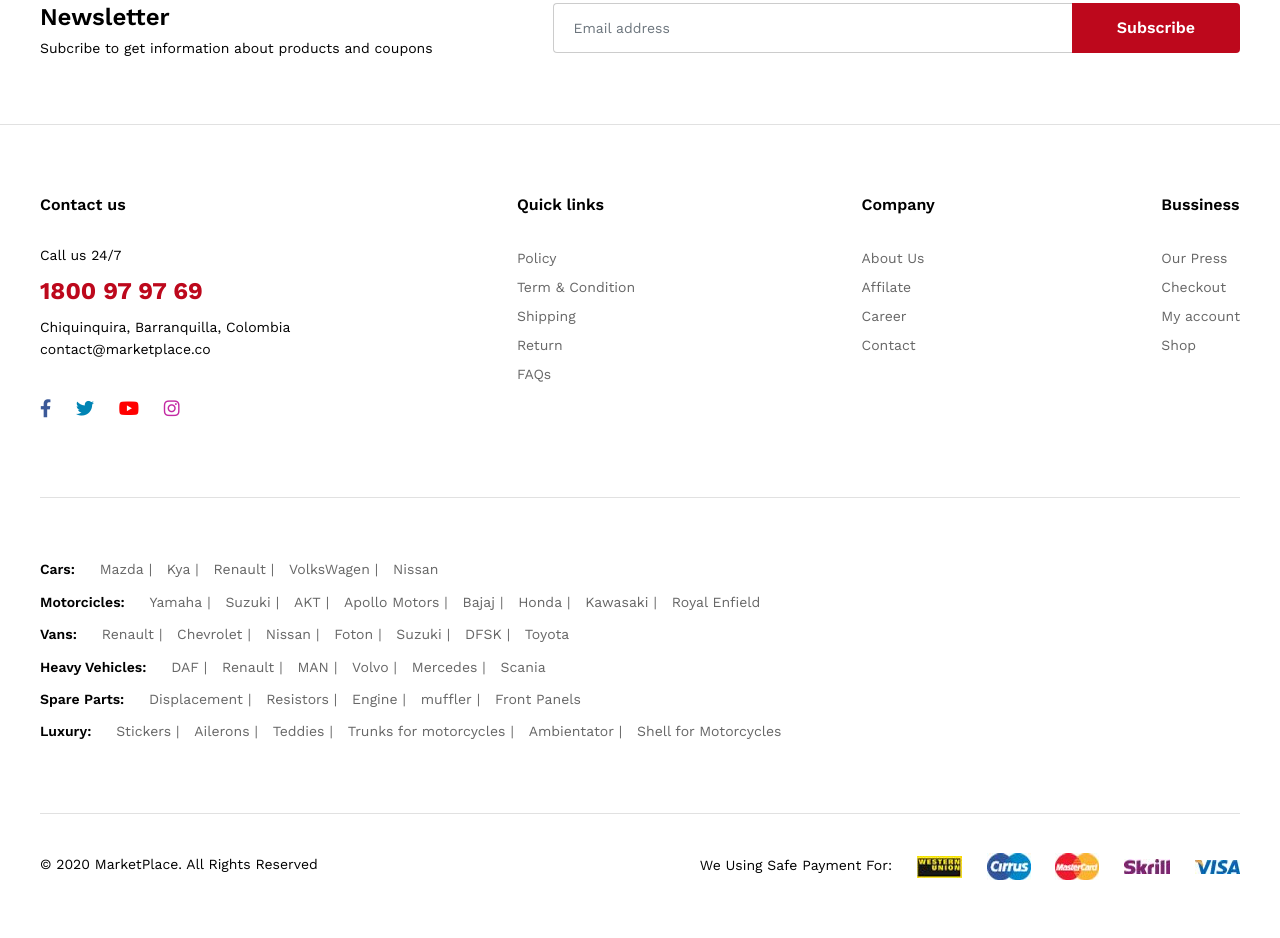
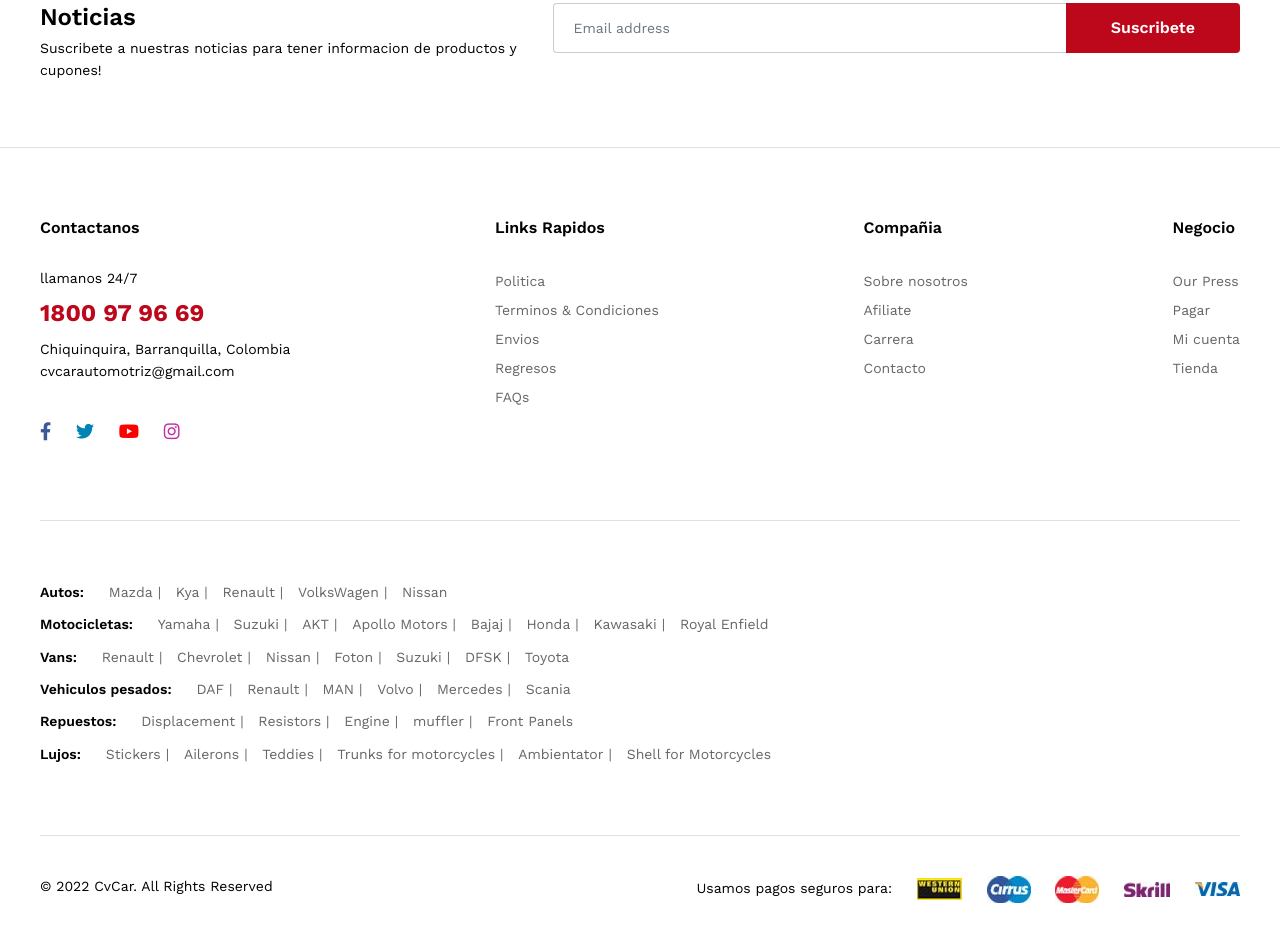
Before and after one commit to dolivare5/CV-CAR-Marketplace, a website: page frontend/login-register.html in a window 1280 px wide. Shown: the part 1037-1975 px from the top of the page. Before the commit the page ends 1952 px from the top, so only its background shows below. Drawn offline with nearby package versions, Linux system fonts and the light colour scheme.

Commit message:
cambio de idioma

```diff
--- a/frontend/login-register.html
+++ b/frontend/login-register.html
@@ -11,7 +11,7 @@
     <meta name="keywords" content="">
     <meta name="description" content="">
 
-	<title>MarketPlace | Login - Register</title>
+	<title>CVCAR | Login - Register</title>
 
 	<link rel="icon" href="img/template/js (1).png">
 
@@ -462,8 +462,8 @@
 
                     <div class="col-xl-5 col-12 ">
                         <div class="ps-form__left">
-                            <h3>Newsletter</h3>
-                            <p>Subcribe to get information about products and coupons</p>
+                            <h3>Noticias</h3>
+                            <p>Suscribete a nuestras noticias para tener informacion de productos y cupones!</p>
                         </div>
                     </div>
 
@@ -474,7 +474,7 @@
                             <div class="form-group--nest">
 
                                 <input class="form-control" type="email" placeholder="Email address">
-                                <button class="ps-btn">Subscribe</button>
+                                <button class="ps-btn">Suscribete</button>
 
                             </div>
 
@@ -506,14 +506,14 @@
 
                 <aside class="widget widget_footer widget_contact-us">
 
-                    <h4 class="widget-title">Contact us</h4>
+                    <h4 class="widget-title">Contactanos</h4>
 
                     <div class="widget_content">
 
-                        <p>Call us 24/7</p>
-                        <h3>1800 97 97 69</h3>
-                        <p>Chiquinquira, Barranquilla, Colombia <br>
-                        	<a href="mailto:contact@marketplace.co">contact@marketplace.co</a>
+                        <p>llamanos 24/7</p>
+                        <h3>1800 97 96 69</h3>
+                        <p> Chiquinquira, Barranquilla, Colombia <br>
+                        	<a href="mailto:cvcarautomotriz@gmail.com">cvcarautomotriz@gmail.com</a>
                     	</p>
 
                         <ul class="ps-list--social">
@@ -533,17 +533,17 @@
 
                 <aside class="widget widget_footer">
 
-                    <h4 class="widget-title">Quick links</h4>
+                    <h4 class="widget-title">Links Rapidos</h4>
 
                     <ul class="ps-list--link">
 
-                        <li><a href="#">Policy</a></li>
+                        <li><a href="#">Politica</a></li>
 
-                        <li><a href="#">Term &amp; Condition</a></li>
+                        <li><a href="#">Terminos &amp; Condiciones</a></li>
 
-                        <li><a href="#">Shipping</a></li>
+                        <li><a href="#">Envios</a></li>
 
-                        <li><a href="#">Return</a></li>
+                        <li><a href="#">Regresos</a></li>
 
                         <li><a href="faqs.html">FAQs</a></li>
 
@@ -557,17 +557,17 @@
 
                 <aside class="widget widget_footer">
 
-                    <h4 class="widget-title">Company</h4>
+                    <h4 class="widget-title">Compañia</h4>
 
                     <ul class="ps-list--link">
 
-                        <li><a href="about-us.html">About Us</a></li>
+                        <li><a href="about-us.html">Sobre nosotros</a></li>
 
-                        <li><a href="#">Affilate</a></li>
+                        <li><a href="#">Afiliate</a></li>
 
-                        <li><a href="#">Career</a></li>
+                        <li><a href="#">Carrera</a></li>
 
-                        <li><a href="contact-us.html">Contact</a></li>
+                        <li><a href="contact-us.html">Contacto</a></li>
 
                     </ul>
 
@@ -579,17 +579,17 @@
 
                 <aside class="widget widget_footer">
 
-                    <h4 class="widget-title">Bussiness</h4>
+                    <h4 class="widget-title">Negocio</h4>
 
                     <ul class="ps-list--link">
 
                         <li><a href="#">Our Press</a></li>
 
-                        <li><a href="checkout.html">Checkout</a></li>
+                        <li><a href="checkout.html">Pagar</a></li>
 
-                        <li><a href="my-account.html">My account</a></li>
+                        <li><a href="my-account.html">Mi cuenta</a></li>
 
-                        <li><a href="shop-default.html">Shop</a></li>
+                        <li><a href="shop-default.html">Tienda</a></li>
 
                     </ul>
 
@@ -604,7 +604,7 @@
             <div class="ps-footer__links">
 
                 <p>
-                    <strong>Cars:</strong>
+                    <strong>Autos:</strong>
                 	<a href="#">Mazda</a>
                     <a href="#">Kya</a>
                     <a href="#">Renault</a>
@@ -614,7 +614,7 @@
                 </p>
 
                 <p>
-                	<strong>Motorcicles:</strong>
+                	<strong>Motocicletas:</strong>
                 	<a href="#">Yamaha</a>
                     <a href="#">Suzuki</a>
                     <a href="#">AKT</a>
@@ -639,7 +639,7 @@
                 </p>
 
                 <p>
-                	<strong>Heavy Vehicles:</strong>
+                	<strong>Vehiculos pesados:</strong>
                 	<a href="shop-default.html">DAF</a>
                     <a href="#">Renault</a>
                     <a href="#">MAN</a>
@@ -650,7 +650,7 @@
                 </p>
 
                 <p>
-                	<strong>Spare Parts:</strong>
+                	<strong>Repuestos:</strong>
                 	<a href="#">Displacement</a>
                     <a href="#">Resistors</a>
                     <a href="#">Engine</a>
@@ -660,7 +660,7 @@
                 </p>
 
                 <p>
-                	<strong>Luxury:</strong>
+                	<strong>Lujos:</strong>
                 	<a href="#">Stickers</a>
                 	<a href="#">Ailerons</a>
                 	<a href="#">Teddies</a>
@@ -678,10 +678,10 @@
 
             <div class="ps-footer__copyright">
 
-                <p>© 2020 MarketPlace. All Rights Reserved</p>
+                <p>© 2022 CvCar. All Rights Reserved</p>
 
                 <p>
-                	<span>We Using Safe Payment For:</span>
+                	<span>Usamos pagos seguros para:</span>
 
                 	<a href="#">
                 		<img src="img/payment-method/1.jpg" alt="">
```
Also changed, not shown: frontend/404-page.html (+1 -1 lines), frontend/about-us.html (+1 -1 lines), frontend/become-vendor.html (+1 -1 lines), frontend/categories.html (+1 -1 lines), frontend/checkout.html (+1 -1 lines), frontend/contact-us.html (+1 -1 lines), frontend/faqs.html (+1 -1 lines), frontend/index.html (+1 -1 lines), frontend/my-account_my-sales.html (+1 -1 lines), frontend/my-account_my-shopping.html (+1 -1 lines), frontend/my-account_my-store.html (+1 -1 lines), frontend/my-account_new-store.html (+1 -1 lines), frontend/my-account_wishlist.html (+1 -1 lines), frontend/products.html (+1 -1 lines), 3 more files.
